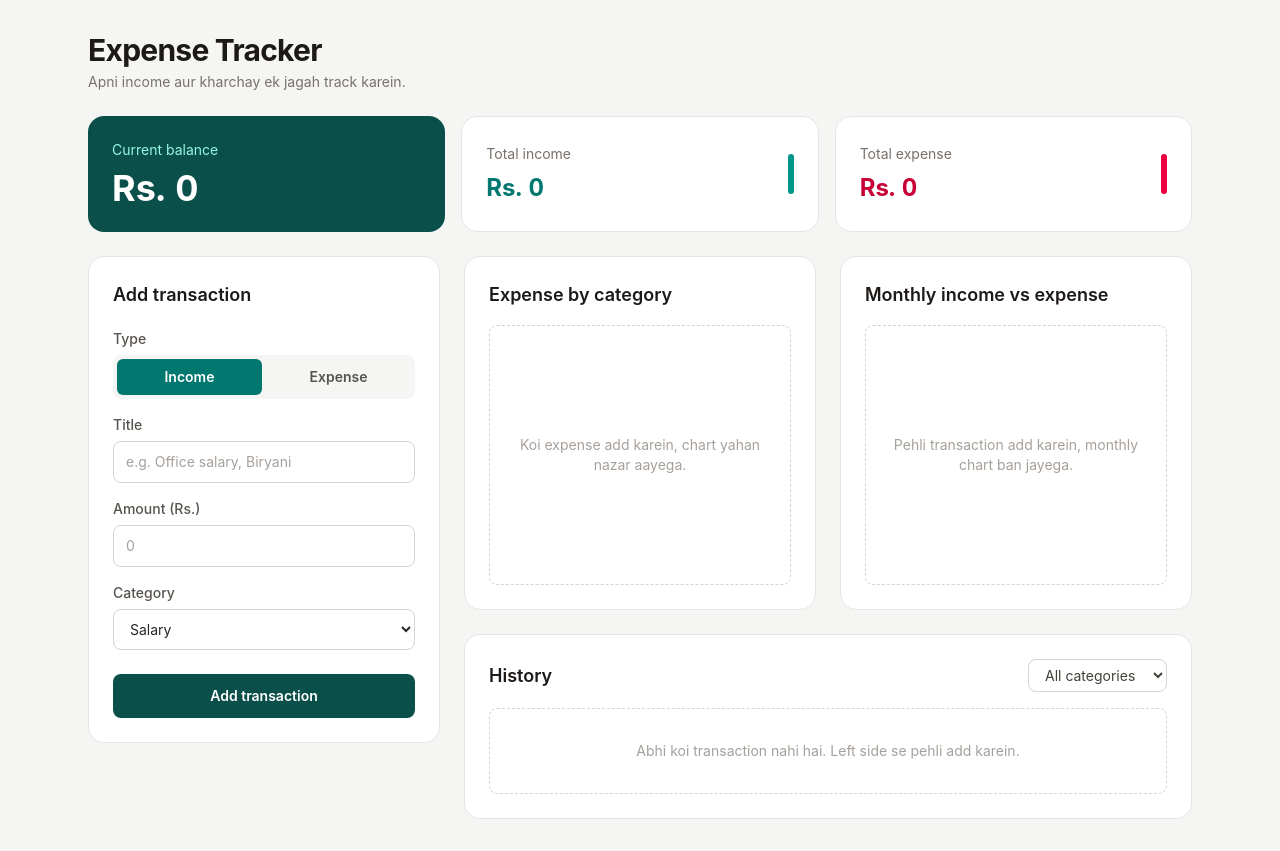
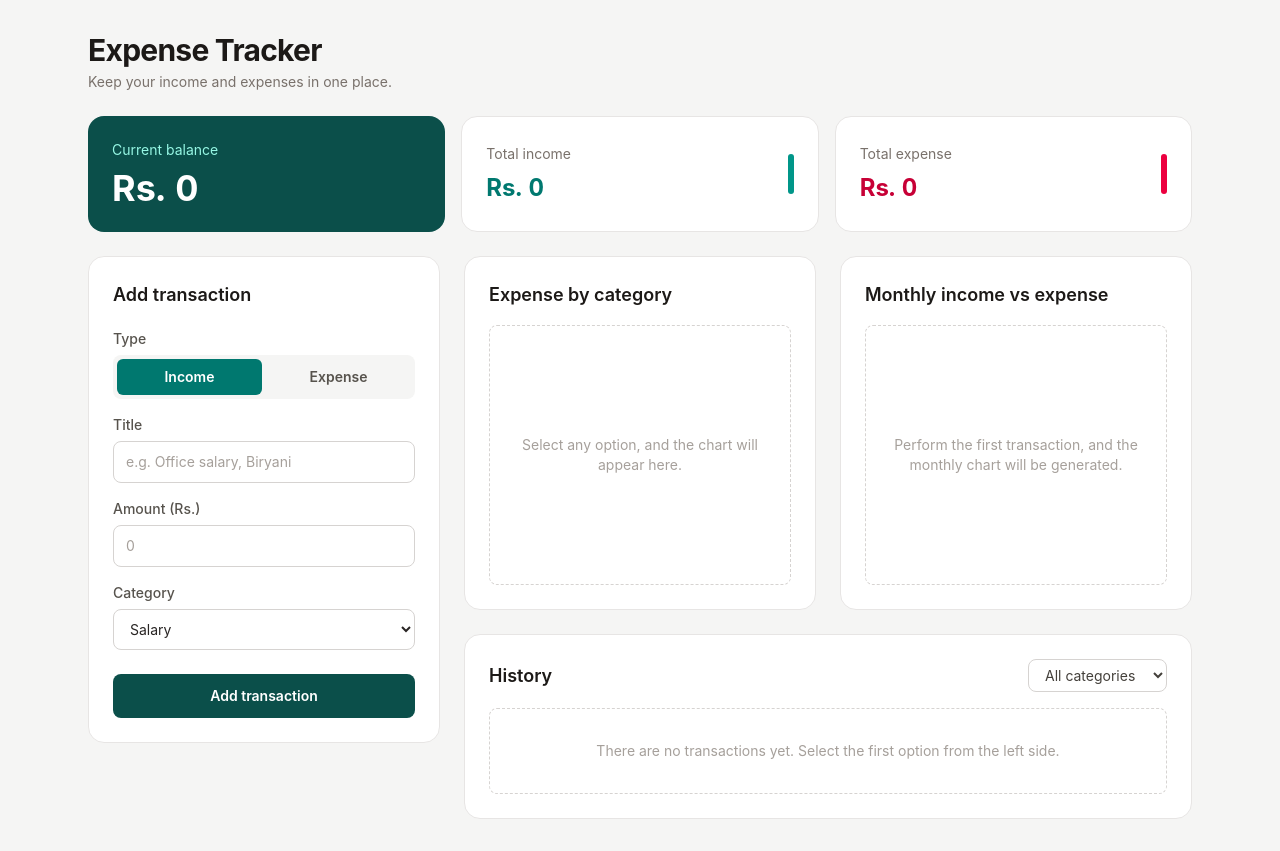
Before and after one commit to Rizwan-Codes/Expense-Tracker, a React (Vite) app: page / in a window 1280 px wide. Built offline with nearby package versions, Linux system fonts and the light colour scheme.

Commit message:
feat: transalating some urdu lines into english

```diff
--- a/src/App.jsx
+++ b/src/App.jsx
@@ -148,7 +148,7 @@ function App() {
             Expense Tracker
           </h1>
           <p className="mt-1 text-sm text-stone-500">
-            Apni income aur kharchay ek jagah track karein.
+            Keep your income and expenses in one place.
           </p>
         </header>
 
@@ -289,7 +289,7 @@ function App() {
                 </h2>
                 {expenseChartData.length === 0 ? (
                   <div className="flex h-65 items-center justify-center rounded-lg border border-dashed border-stone-300 px-4 text-center text-sm text-stone-400">
-                    Koi expense add karein, chart yahan nazar aayega.
+                    Select any option, and the chart will appear here.
                   </div>
                 ) : (
                   <ResponsiveContainer width="100%" height={260}>
@@ -339,8 +339,8 @@ function App() {
                   Monthly income vs expense
                 </h2>
                 {monthlyData.length === 0 ? (
-                  <div className="flex h-[260px] items-center justify-center rounded-lg border border-dashed border-stone-300 px-4 text-center text-sm text-stone-400">
-                    Pehli transaction add karein, monthly chart ban jayega.
+                  <div className="flex h-65 items-center justify-center rounded-lg border border-dashed border-stone-300 px-4 text-center text-sm text-stone-400">
+                    Perform the first transaction, and the monthly chart will be generated.
                   </div>
                 ) : (
                   <ResponsiveContainer width="100%" height={260}>
@@ -381,8 +381,8 @@ function App() {
               {displayedTransactions.length === 0 ? (
                 <p className="rounded-lg border border-dashed border-stone-300 py-8 text-center text-sm text-stone-400">
                   {filterCategory === "All"
-                    ? "Abhi koi transaction nahi hai. Left side se pehli add karein."
-                    : `"${filterCategory}" category mein koi transaction nahi hai.`}
+                    ? "There are no transactions yet. Select the first option from the left side."
+                    : `"${filterCategory}"There are no transactions in the category.`}
                 </p>
               ) : (
                 <ul className="divide-y divide-stone-200">
```
